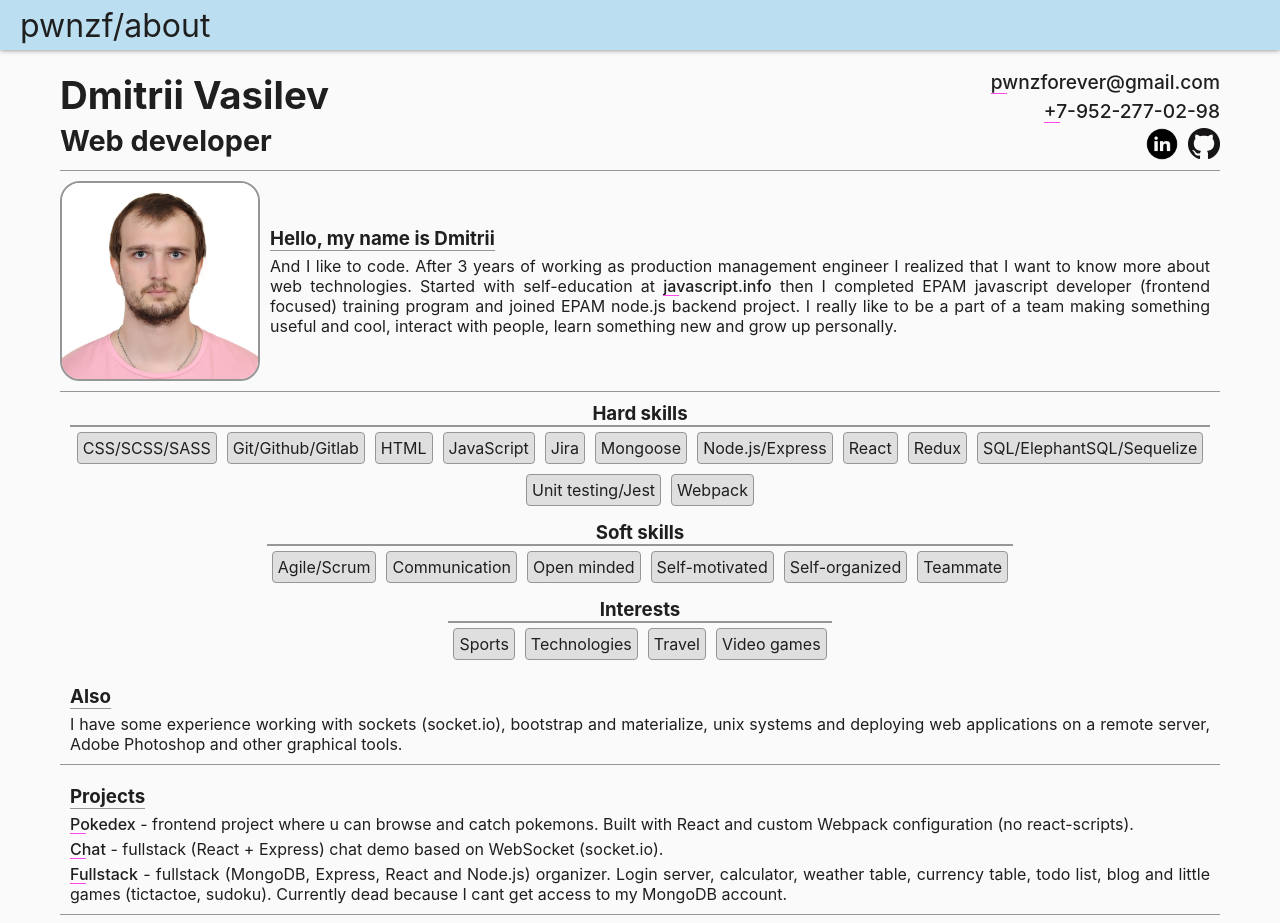
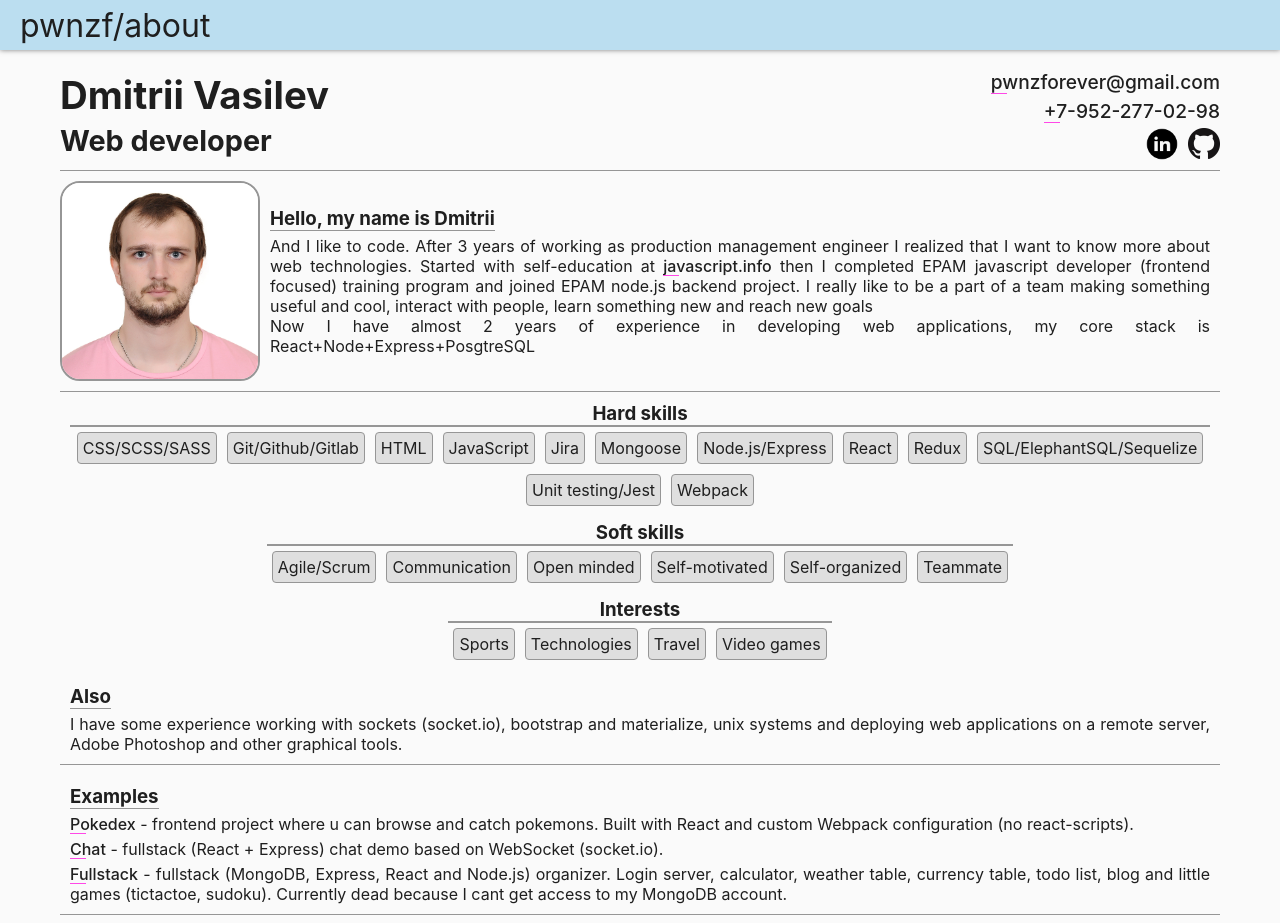
Before and after one commit to VasilevDO/about, a React app: page / in a window 1280 px wide. Shown: the top 923 px of the page. Built offline with nearby package versions, Linux system fonts and the light colour scheme.

Commit message:
info text adjustments

```diff
--- a/src/components/Feed/Feed.component.tsx
+++ b/src/components/Feed/Feed.component.tsx
@@ -40,7 +40,7 @@ const FeedComponent = (props:FeedComponentProps) => {
     unix systems and deploying web applications on a remote server, Adobe Photoshop and other graphical tools.`;
 	const additionalInfo = new Publication(additionaTitle, additionalText);
 
-	const projectsTitle = 'Projects';
+	const projectsTitle = 'Examples';
 	const pokedexProjectComponent = <p><a href={LINKS_GITHUB_POKEDEX_PAGE} target="_blank" rel="noreferrer">Pokedex</a> - frontend project where u can browse and catch pokemons.
 	Built with React and custom Webpack configuration (no react-scripts).</p>;
 	const chatProjectComponent = <p><a href={LINKS_GITHUB_CHAT} target="_blank" rel="noreferrer">Chat</a> - fullstack (React + Express) chat demo based on WebSocket (socket.io).</p>;
--- a/src/components/PersonalCard/PersonalCard.component.tsx
+++ b/src/components/PersonalCard/PersonalCard.component.tsx
@@ -19,8 +19,8 @@ const PersonalCardComponent = (props:PersonalCardComponentProps) => {
 	engineer I realized that I want to know more about web technologies.
 	Started with self-education at <a href="https://www.javascript.info">javascript.info</a> then I
 	completed EPAM javascript developer (frontend focused) training program and joined EPAM node.js backend project.
-	I really like to be a part of a team making something useful and cool, interact with people, learn something new and grow up
-	personally.</p>;
+	I really like to be a part of a team making something useful and cool, interact with people, learn something new and reach new goals<br/>
+	Now I have almost 2 years of experience in developing web applications, my core stack is React+Node+Express+PosgtreSQL</p>;
 
 	// Const personalText = `And I like to code. I started my journey like 2 years ago
 	// when I just opened notepad and created my first HelloWorld.html file. Then
```
Also changed, not shown: 4 other files (tests, documents, lock files or other folders).
